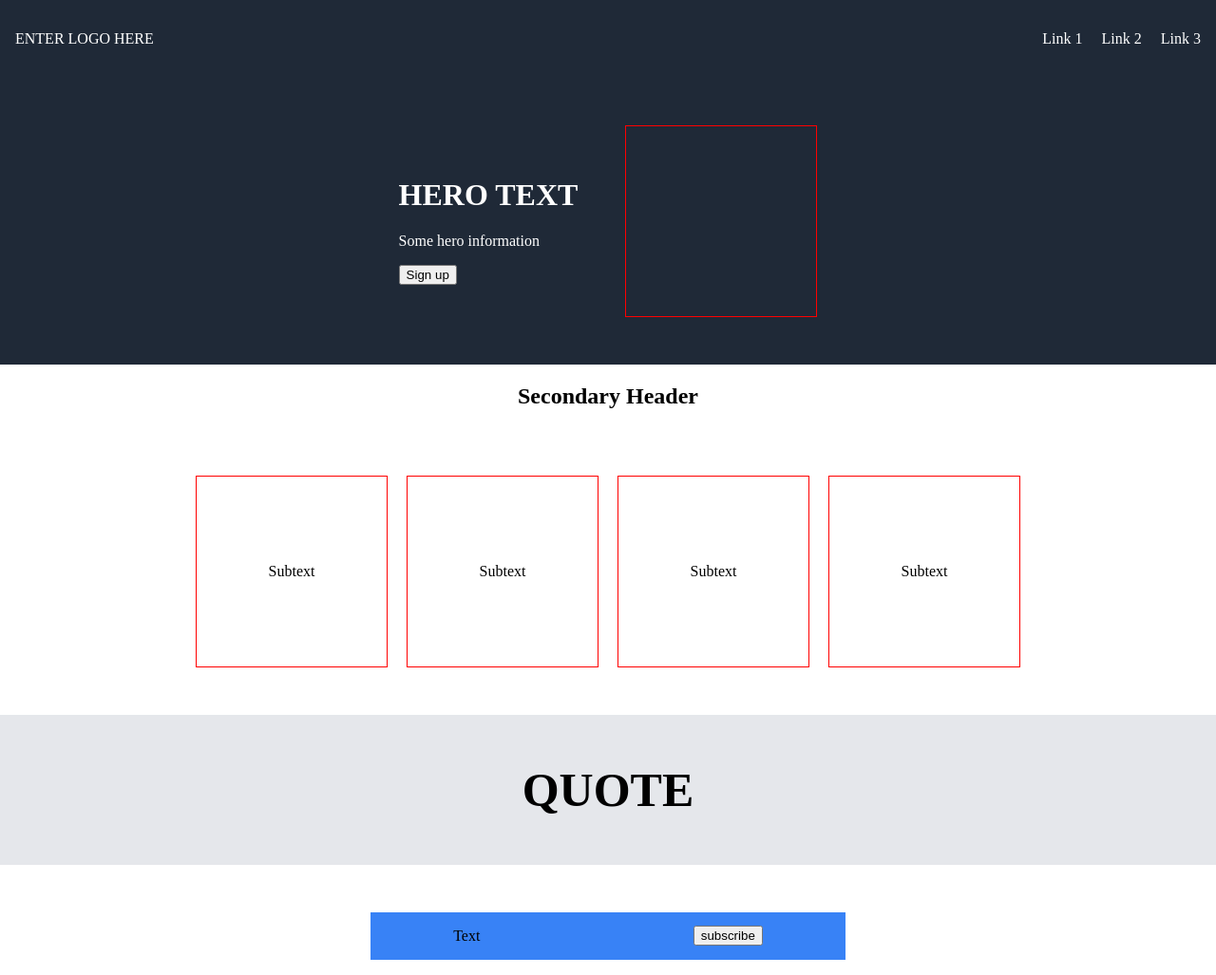
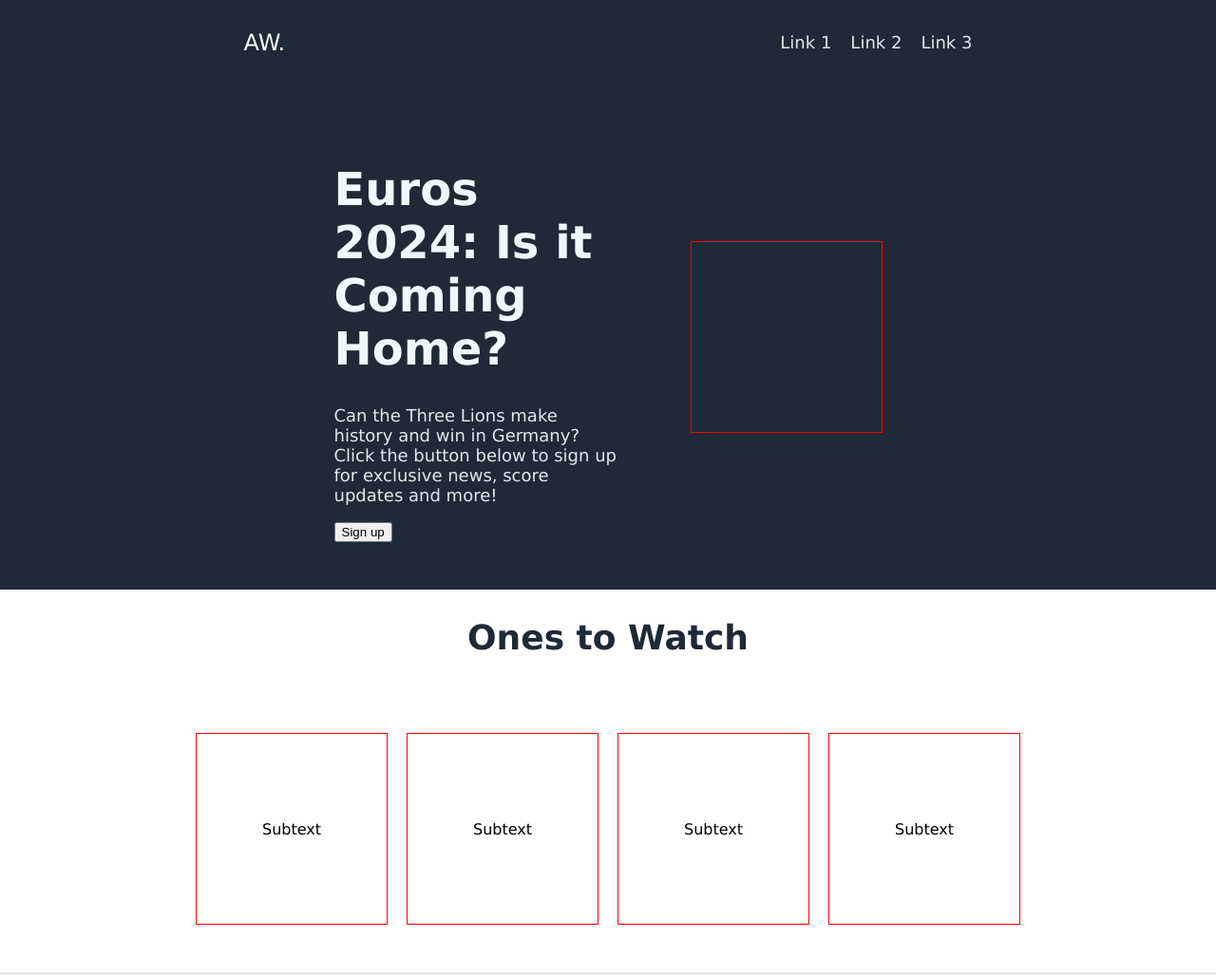
Before and after one commit to AJWren/Landing-Page, a plain HTML site: page index.html in a window 1280 px wide. Shown: the top 1027 px of the page at 95% size. Drawn offline with Linux system fonts and the light colour scheme.

Commit message:
Added some more content

```diff
--- a/index.html
+++ b/index.html
@@ -10,7 +10,7 @@
     <body>
 
         <div class="header">
-            <div>ENTER LOGO HERE</div>
+            <div id="header-logo">AW.</div>
             <ul>
                 <li>Link 1</li>
                 <li>Link 2</li>
@@ -19,9 +19,9 @@
 
         </div>
         <div class="section-one">
-            <div class="text">
-                <h1 class="hero-text">HERO TEXT</h1>
-                <p>Some hero information</p>
+            <div class="text-container">
+                <h1 id="hero-text">Euros 2024: Is it Coming Home?</h1>
+                <p id="hero-information">Can the Three Lions make history and win in Germany? Click the button below to sign up for exclusive news, score updates and more!</p>
                 <button>Sign up</button>
             </div>
             <div class="box">
@@ -30,7 +30,7 @@
         </div>
 
         <div class="section-two">
-            <h2>Secondary Header</h2>
+            <h2>Ones to Watch</h2>
                 <div class="box-container">
                     <div class="box">
                         <img src="" alt="">
@@ -52,7 +52,10 @@
         </div>
 
         <div class="section-three">
-            <div id="quote">QUOTE</div>
+            <div class="quote-container">
+                <p id="quote">If we don't win, I probably won't be here anymore. Then it might be the last chance.</p>
+                <P id="author">- Gareth Southgate</P>
+            </div>
         </div>
 
         <div class="section-four">
--- a/style.css
+++ b/style.css
@@ -4,31 +4,58 @@ body{
     padding: 0;
     display: flex;
     flex-direction: column;
+    font-family: Verdana, Geneva, Tahoma, sans-serif;
+    text-wrap: wrap;
+
 }
 
 .header{
     display: flex;
-    justify-content: space-between;
+    justify-content: space-around;
     padding: 16px;
     align-items: center;
     background-color: #1f2937;
     color: white;
 }
 
+#header-logo{
+    font-size: 24px;
+    color: #f9faf8;
+}
+
 ul{
     list-style-type: none;
     display: flex;
     gap: 20px;
+    color: #e5e7eb;
+    font-size: 18px;
 }
 
 .section-one{
     display: flex;
     justify-content: center;
-    gap: 50px;
     align-items: center;
+    gap: 75px;
     padding: 50px;
     background-color: #1f2937;
     color: white;
+}
+
+.text-container{
+    width: 300px;
+
+}
+
+#hero-text{
+    font-size: 48px;
+    color:aliceblue;
+    font-weight: bolder;
+
+}
+
+#hero-information{
+    font-size: 18px;
+    color: #e5e7eb;
 }
 
 .section-two{
@@ -36,7 +63,12 @@ ul{
     flex-direction: column;
     justify-content: center;
     align-items: center;
+}
 
+h2{
+    font-size: 36px;
+    font-weight: bolder;
+    color: #1f2937;
 }
 
 .box-container{
@@ -60,12 +92,25 @@ ul{
 .section-three{
     background-color: #e5e7eb;
     padding: 50px;
+    display: flex;
+    justify-content: center;
+}
+
+.quote-container{
+    width: 700px;
+    display: flex;
+    flex-direction: column;
 }
 
 #quote{
-    font-size: 50px;
-    font-weight: bold;
-    text-align: center;
+    font-size: 36px;
+    font-style: italic;
+    color: #1f2937;
+    text-align: left;
+}
+
+#author{
+    text-align: right;
 }
 
 .section-four{
```
